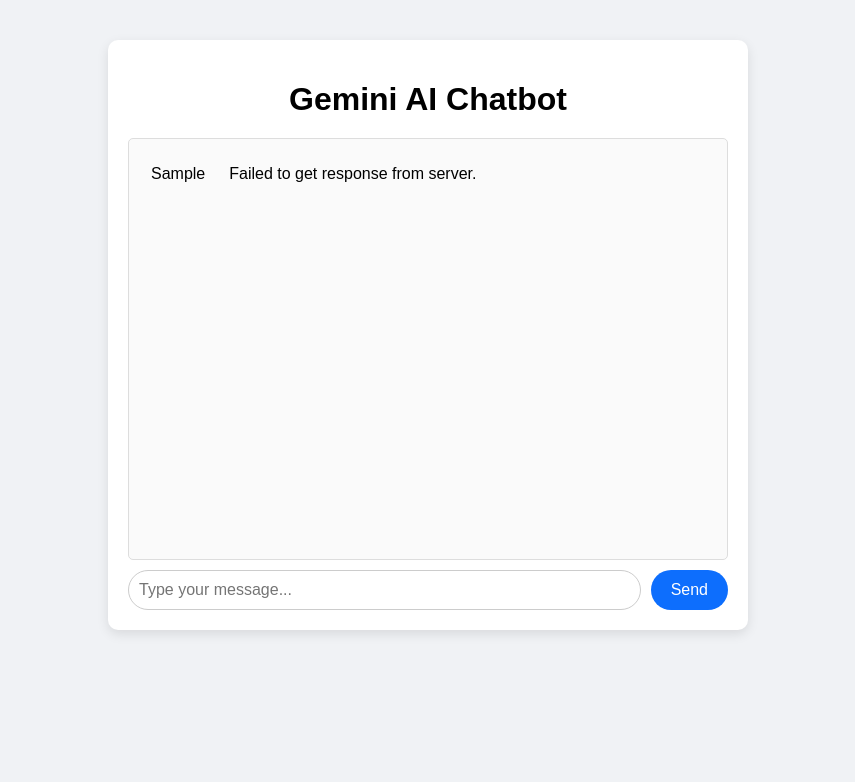
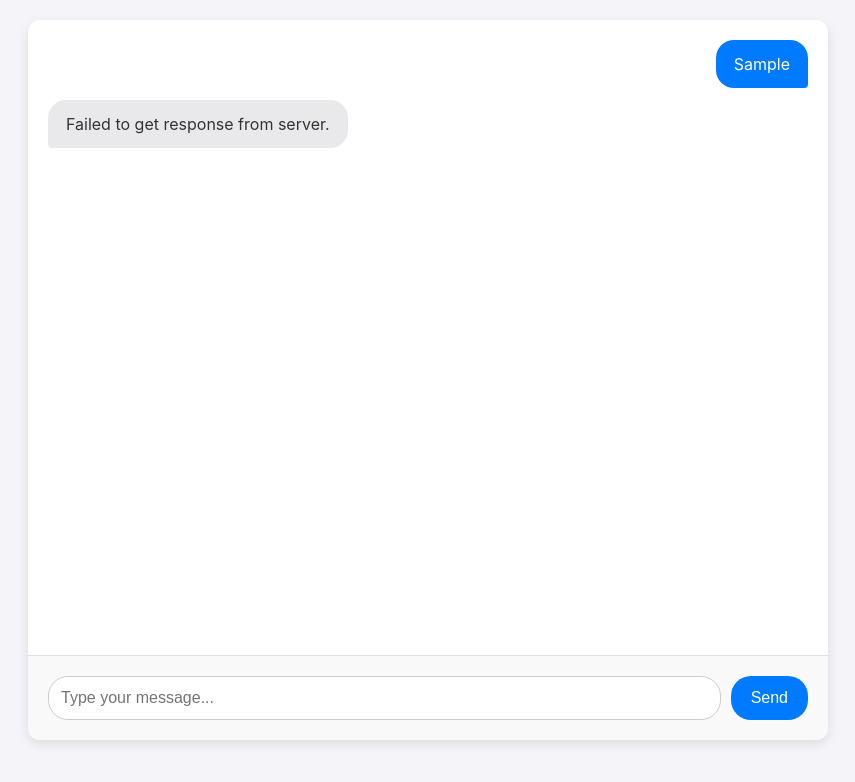
Before and after one commit to aadfhill/gemini-chatbot-hacktiv8, a website: page public/index.html in a window 1280 px wide. Both pictures are taken after typing "Sample" into the empty fields and a click on the button "Send". Shown: the whole page, without its empty margins (212-1067 px from the left). Drawn offline with nearby package versions, Linux system fonts and the light colour scheme; no server answers.

Commit message:
mengubah UI agar nyaman dibaca

```diff
--- a/public/index.html
+++ b/public/index.html
@@ -7,14 +7,15 @@
   <link rel="stylesheet" href="style.css"/>
 </head>
 <body>
-  <div class="container">
-    <h1>Gemini AI Chatbot</h1>
-    <div id="chat-box" class="chat-box"></div>
+  <div id="chat-container">
+    <div id="chat-box"></div>
     <form id="chat-form">
       <input type="text" id="user-input" placeholder="Type your message..." autocomplete="off" required />
       <button type="submit">Send</button>
     </form>
   </div>
+  <!-- Marked.js for Markdown rendering -->
+  <script src="https://cdn.jsdelivr.net/npm/marked/marked.min.js"></script>
   <script src="script.js"></script>
 </body>
 </html>
--- a/public/script.js
+++ b/public/script.js
@@ -3,47 +3,65 @@
   const userInput = document.getElementById('user-input');
   const chatBox = document.getElementById('chat-box');
 
+  // Set options for Marked.js to ensure it renders HTML safely
+  // and adds breaks for newlines.
+  marked.setOptions({
+    breaks: true,
+    gfm: true,
+  });
+
   /**
-   * Appends a message to the chat box and scrolls to the latest message.
-   * @param {string} text - The content of the message.
-   * @param {string} sender - The sender of the message, 'user' or 'bot'.
-   * @returns {HTMLElement} The newly created message element.
+   * Appends a message to the chat box.
+   * @param {string} content - The message content (can be text or HTML).
+   * @param {string} sender - The sender ('user' or 'bot').
+   * @param {boolean} isHtml - Flag to treat content as HTML.
+   * @returns {HTMLElement} The created message element.
    */
-  const addMessage = (text, sender) => {
+  const addMessage = (content, sender, isHtml = false) => {
     const messageElement = document.createElement('div');
-    // Sanitize text by setting textContent to prevent XSS
-    messageElement.textContent = text;
     messageElement.className = `message ${sender}-message`;
+
+    if (isHtml) {
+      // Use the 'marked' library to parse markdown and sanitize it
+      messageElement.innerHTML = marked.parse(content);
+    } else {
+      // For user messages, just set textContent to prevent XSS
+      messageElement.textContent = content;
+    }
+
     chatBox.appendChild(messageElement);
-    // Ensure the chat box scrolls to the bottom
     chatBox.scrollTop = chatBox.scrollHeight;
     return messageElement;
   };
 
   /**
    * Handles the chat form submission.
-   * - Displays the user's message.
-   * - Shows a "Thinking..." placeholder.
-   * - Sends the message to the backend API.
-   * - Replaces the placeholder with the AI's response or an error message.
    */
   chatForm.addEventListener('submit', async (e) => {
     e.preventDefault();
     const userText = userInput.value.trim();
 
     if (userText === '') {
-      return; // Do not send empty messages
+      return;
     }
 
-    // 1. Add the user's message to the chat box
+    // 1. Add user's message (as plain text)
     addMessage(userText, 'user');
-    userInput.value = ''; // Clear the input field immediately
+    userInput.value = '';
 
-    // 2. Show a temporary "Thinking..." bot message
-    const thinkingMessage = addMessage('Thinking...', 'bot');
+    // 2. Show a temporary loading animation
+    const loadingHtml = `
+      <div class="loading-spinner">
+        <span class="bounce1"></span>
+        <span class="bounce2"></span>
+        <span class="bounce3"></span>
+      </div>
+    `;
+    const thinkingMessage = addMessage(loadingHtml, 'bot', true);
+    thinkingMessage.style.backgroundColor = 'transparent'; // Make loader background invisible
 
     try {
-      // 3. Send the user's message to the backend API
+      // 3. Send message to the backend
       const response = await fetch('/api/chat', {
         method: 'POST',
         headers: {
@@ -60,15 +78,18 @@
 
       const data = await response.json();
 
-      // 4. Replace "Thinking..." with the AI's reply or a fallback message
+      // 4. Replace loader with AI's reply or an error message
+      thinkingMessage.style.backgroundColor = ''; // Restore default background
+
       if (data && data.result) {
-        thinkingMessage.textContent = data.result;
+        // Render the markdown response as HTML
+        thinkingMessage.innerHTML = marked.parse(data.result);
       } else {
         thinkingMessage.textContent = 'Sorry, no response received.';
       }
     } catch (error) {
       console.error('Failed to get response from server:', error);
-      // 5. Show an error message if the fetch fails
+      thinkingMessage.style.backgroundColor = ''; // Restore default background
       thinkingMessage.textContent = 'Failed to get response from server.';
     }
   });
--- a/public/style.css
+++ b/public/style.css
@@ -1,77 +1,145 @@
 body {
-  font-family: Arial, sans-serif;
-  background-color: #f0f2f5;
+  font-family: -apple-system, BlinkMacSystemFont, 'Segoe UI', Roboto, Helvetica, Arial, sans-serif;
+  background-color: #f4f4f9;
   margin: 0;
-  padding: 0;
+  padding: 20px;
+  display: flex;
+  justify-content: center;
 }
 
-.container {
-  max-width: 600px;
-  margin: 40px auto;
-  background: #fff;
-  padding: 20px;
-  border-radius: 10px;
+#chat-container {
+  width: 100%;
+  max-width: 800px;
+  height: 90vh;
+  display: flex;
+  flex-direction: column;
+  background: #ffffff;
+  border-radius: 12px;
   box-shadow: 0 4px 12px rgba(0, 0, 0, 0.1);
+  overflow: hidden;
 }
 
-h1 {
-  text-align: center;
-  margin-bottom: 20px;
-}
-
-.chat-box {
-  height: 400px;
+#chat-box {
+  flex-grow: 1;
+  padding: 20px;
   overflow-y: auto;
-  padding: 10px;
-  border: 1px solid #ddd;
-  border-radius: 5px;
-  background-color: #fafafa;
-  margin-bottom: 10px;
+  display: flex;
+  flex-direction: column;
+  gap: 12px;
 }
 
 .message {
-  margin: 8px 0;
-  padding: 8px 12px;
-  border-radius: 20px;
-  max-width: 80%;
-  display: inline-block;
+  padding: 12px 18px;
+  border-radius: 18px;
+  max-width: 75%;
+  line-height: 1.5;
+  word-wrap: break-word;
 }
 
-.message.user {
-  background-color: #d1e7ff;
-  float: right;
-  text-align: right;
+/* User message bubble: blue, on the right */
+.user-message {
+  align-self: flex-end;
+  background-color: #007bff;
+  color: white;
+  border-bottom-right-radius: 4px;
 }
 
-.message.bot {
-  background-color: #dff6dd;
-  float: left;
-  text-align: left;
+/* Bot message bubble: green, on the left */
+.bot-message {
+  align-self: flex-start;
+  background-color: #e9e9eb;
+  color: #333;
+  border-bottom-left-radius: 4px;
 }
 
-form {
-  display: flex;
-  gap: 10px;
+/* Styling for markdown content inside bot messages */
+.bot-message h1, .bot-message h2, .bot-message h3 {
+  margin-top: 0.5em;
+  margin-bottom: 0.5em;
+}
+.bot-message p {
+  margin: 0 0 0.5em 0;
+}
+.bot-message ul, .bot-message ol {
+  padding-left: 20px;
+}
+.bot-message code {
+  background-color: rgba(0,0,0,0.05);
+  padding: 2px 4px;
+  border-radius: 4px;
+}
+.bot-message pre {
+  background-color: rgba(0,0,0,0.05);
+  padding: 10px;
+  border-radius: 4px;
+  white-space: pre-wrap;
+}
+.bot-message hr {
+  border: none;
+  border-top: 1px solid #ddd;
+  margin: 1em 0;
 }
 
-input[type="text"] {
-  flex: 1;
-  padding: 10px;
+#chat-form {
+  display: flex;
+  padding: 20px;
+  border-top: 1px solid #e0e0e0;
+  background: #f9f9f9;
+}
+
+#user-input {
+  flex-grow: 1;
+  padding: 12px;
+  border: 1px solid #ccc;
   border-radius: 20px;
-  border: 1px solid #ccc;
+  margin-right: 10px;
   font-size: 16px;
 }
 
-button {
-  padding: 10px 20px;
+#chat-form button {
+  padding: 12px 20px;
   border: none;
-  background-color: #0d6efd;
+  background-color: #007bff;
   color: white;
   border-radius: 20px;
+  cursor: pointer;
   font-size: 16px;
-  cursor: pointer;
+  transition: background-color 0.3s;
 }
 
-button:hover {
-  background-color: #0b5ed7;
+#chat-form button:hover {
+  background-color: #0056b3;
 }
+
+/* CSS loading animation for the "Thinking..." state */
+.loading-spinner {
+  display: flex;
+  align-items: center;
+  justify-content: center;
+  gap: 5px;
+}
+
+.loading-spinner span {
+  width: 8px;
+  height: 8px;
+  background-color: #999;
+  border-radius: 50%;
+  animation: bounce 1.4s infinite ease-in-out both;
+}
+
+.loading-spinner .bounce1 {
+  animation-delay: -0.32s;
+}
+
+.loading-spinner .bounce2 {
+  animation-delay: -0.16s;
+}
+
+@keyframes bounce {
+  0%, 80%, 100% {
+    transform: scale(0);
+  }
+  40% {
+    transform: scale(1.0);
+  }
+}
```
